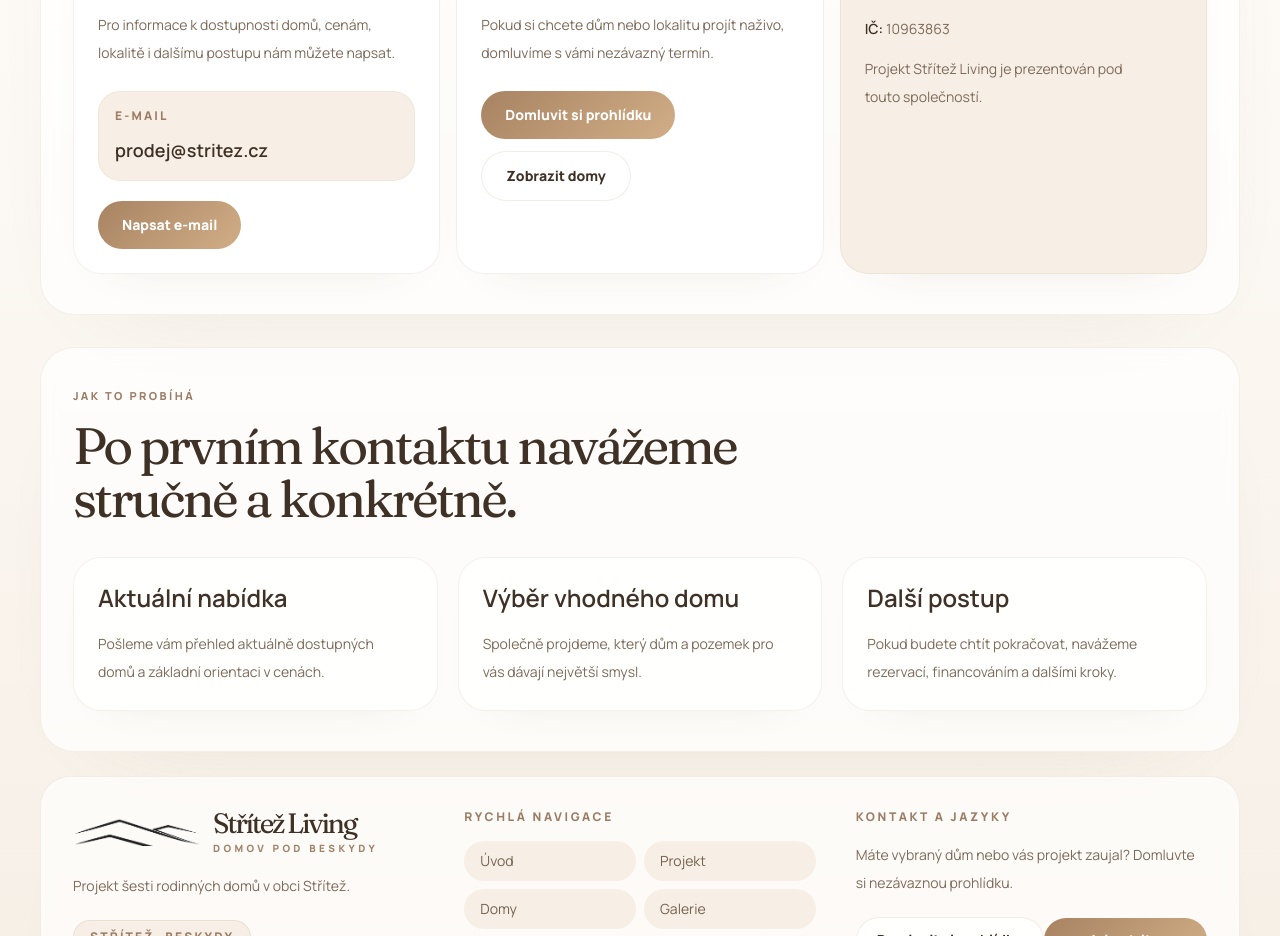
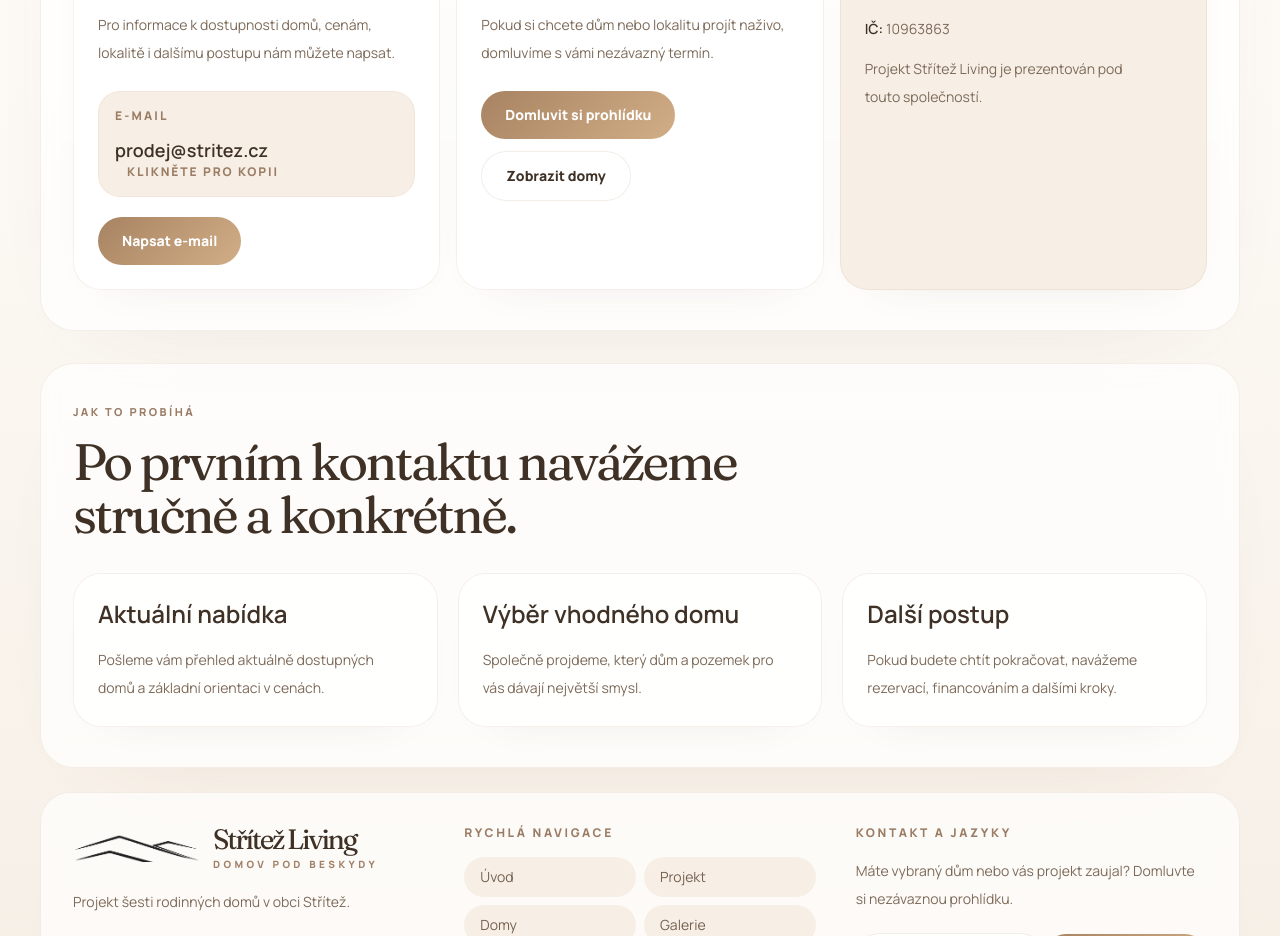
Before and after one commit to maxnesss/strizkov-living, a Next.js app: page /kontakt in a window 1280 px wide. Shown: the part 1140-2076 px from the top of the page. Built offline with nearby package versions, Linux system fonts and the light colour scheme.

Commit message:
Add copy-to-clipboard email action

```diff
--- a/src/app/kontakt/page.tsx
+++ b/src/app/kontakt/page.tsx
@@ -1,5 +1,6 @@
 import type { Metadata } from "next";
 import Link from "next/link";
+import { CopyEmailButton } from "@/components/copy-email-button";
 import { InquiryDialogTrigger } from "@/components/inquiry-dialog";
 import {
   InfoCard,
@@ -69,12 +70,10 @@ export default function ContactPage() {
               <p className="text-xs font-extrabold uppercase tracking-[0.18em] text-[#9b7d65]">
                 E-mail
               </p>
-              <a
-                className="mt-3 block break-all text-lg font-semibold text-[#3f3125]"
-                href={`mailto:${stritezLiving.cta.email}`}
-              >
-                {stritezLiving.cta.email}
-              </a>
+              <CopyEmailButton
+                className="mt-3 flex w-full flex-col items-start text-left text-lg font-semibold text-[#3f3125]"
+                email={stritezLiving.cta.email}
+              />
             </div>
             <a
               className="mt-5 inline-flex rounded-full bg-[linear-gradient(135deg,#a88362,#d1ae87)] px-6 py-3.5 text-center text-sm font-extrabold text-white shadow-[0_18px_42px_-26px_rgba(139,103,71,0.4)]"
--- /dev/null
+++ b/src/components/copy-email-button.tsx
@@ -0,0 +1,51 @@
+"use client";
+
+import { useEffect, useState } from "react";
+
+type CopyEmailButtonProps = {
+  email: string;
+  className?: string;
+};
+
+export function CopyEmailButton({
+  email,
+  className = "",
+}: CopyEmailButtonProps) {
+  const [copied, setCopied] = useState(false);
+
+  useEffect(() => {
+    if (!copied) {
+      return;
+    }
+
+    const timeout = window.setTimeout(() => {
+      setCopied(false);
+    }, 1800);
+
+    return () => {
+      window.clearTimeout(timeout);
+    };
+  }, [copied]);
+
+  const handleCopy = async () => {
+    try {
+      await navigator.clipboard.writeText(email);
+      setCopied(true);
+    } catch {
+      setCopied(false);
+    }
+  };
+
+  return (
+    <button
+      className={className}
+      type="button"
+      onClick={handleCopy}
+    >
+      <span>{email}</span>
+      <span className="ml-3 text-xs font-extrabold uppercase tracking-[0.16em] text-[#9b7d65]">
+        {copied ? "Zkopírováno" : "Klikněte pro kopii"}
+      </span>
+    </button>
+  );
+}
```
